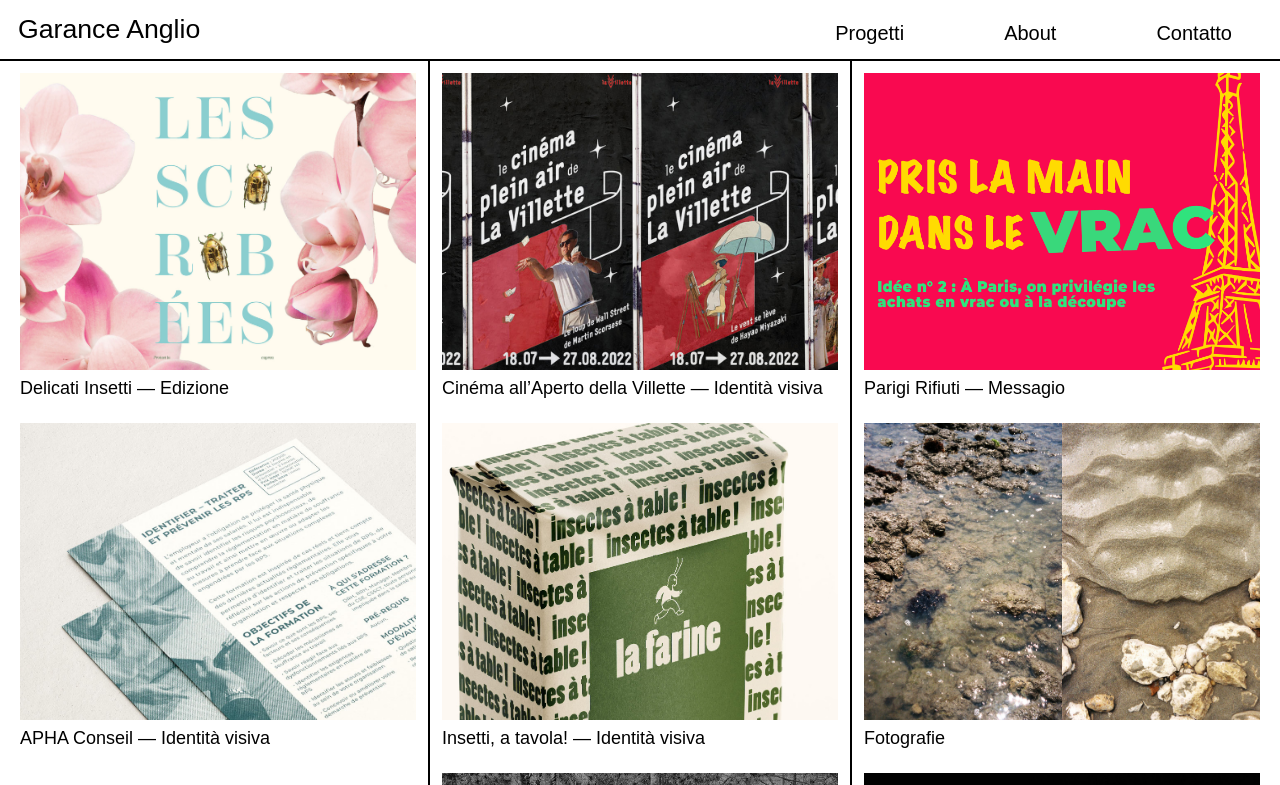
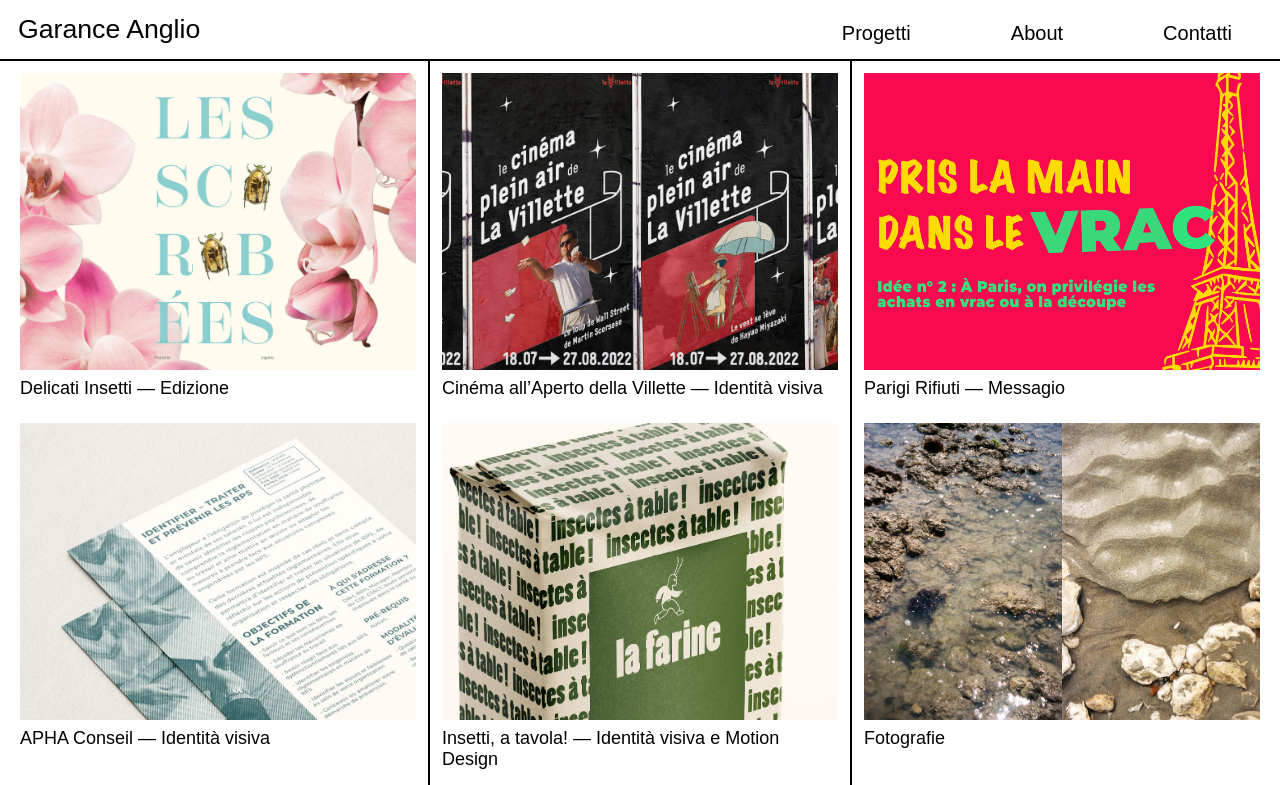
Before and after one commit to garance-anglio/garance-anglio.github.io, a plain HTML site: page index.html in a window 1280 px wide. Shown: the top 785 px of the page. Drawn offline with Linux system fonts and the light colour scheme; a web font is replaced by a local one.

Commit message:
Add files via upload

```diff
--- a/index.html
+++ b/index.html
@@ -15,7 +15,7 @@
           <h1><a href="index.html">Garance Anglio </a></h1>
            <a href="index.html">Progetti </a>
            <a href="about.html">About</a>
-           <a href="contatti.html">Contatto</a>
+           <a href="contatti.html">Contatti</a>
      </header>
 
     <div class="vignettes-home">
@@ -37,7 +37,7 @@
         </a>
         <a href="insetti-a-tavola.html">
              <img src="images/insectes_a_table/redimension/insectesatable_farinev2_vignette.jpg" alt="insetti-a-tavola-mockup-farina">
-             Insetti, a tavola! — Identità visiva
+             Insetti, a tavola! — Identità visiva e Motion Design
         </a>
         <a href="fotografie.html">
              <img src="images/photo/redimension/photo_texture_2_vignette.jpg" alt="foto-texture-mare">
```
Also changed, not shown: about.html (+1 -1 lines), apha-conseil.html (+1 -1 lines), contatti.html (+1 -1 lines), delicati-insetti.html (+1 -1 lines), disegni.html (+1 -1 lines), fotografie.html (+1 -1 lines), insetti-a-tavola.html (+1 -1 lines), la-villette.html (+1 -1 lines), parigi-rifiuti.html (+1 -1 lines), piega.html (+1 -1 lines), programmation-p5js.html (+1 -1 lines), serigrafia-naturale.html (+2 -2 lines).
